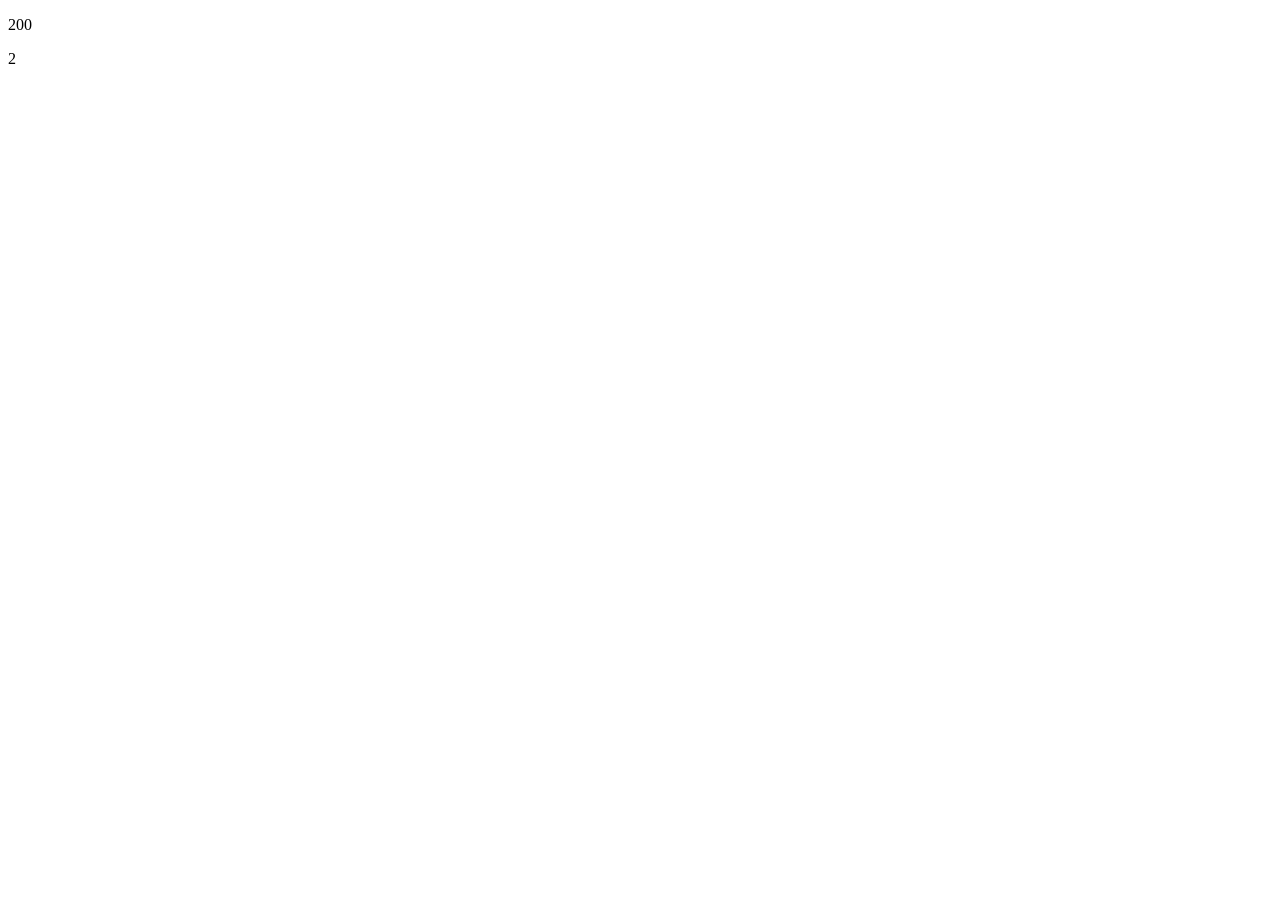
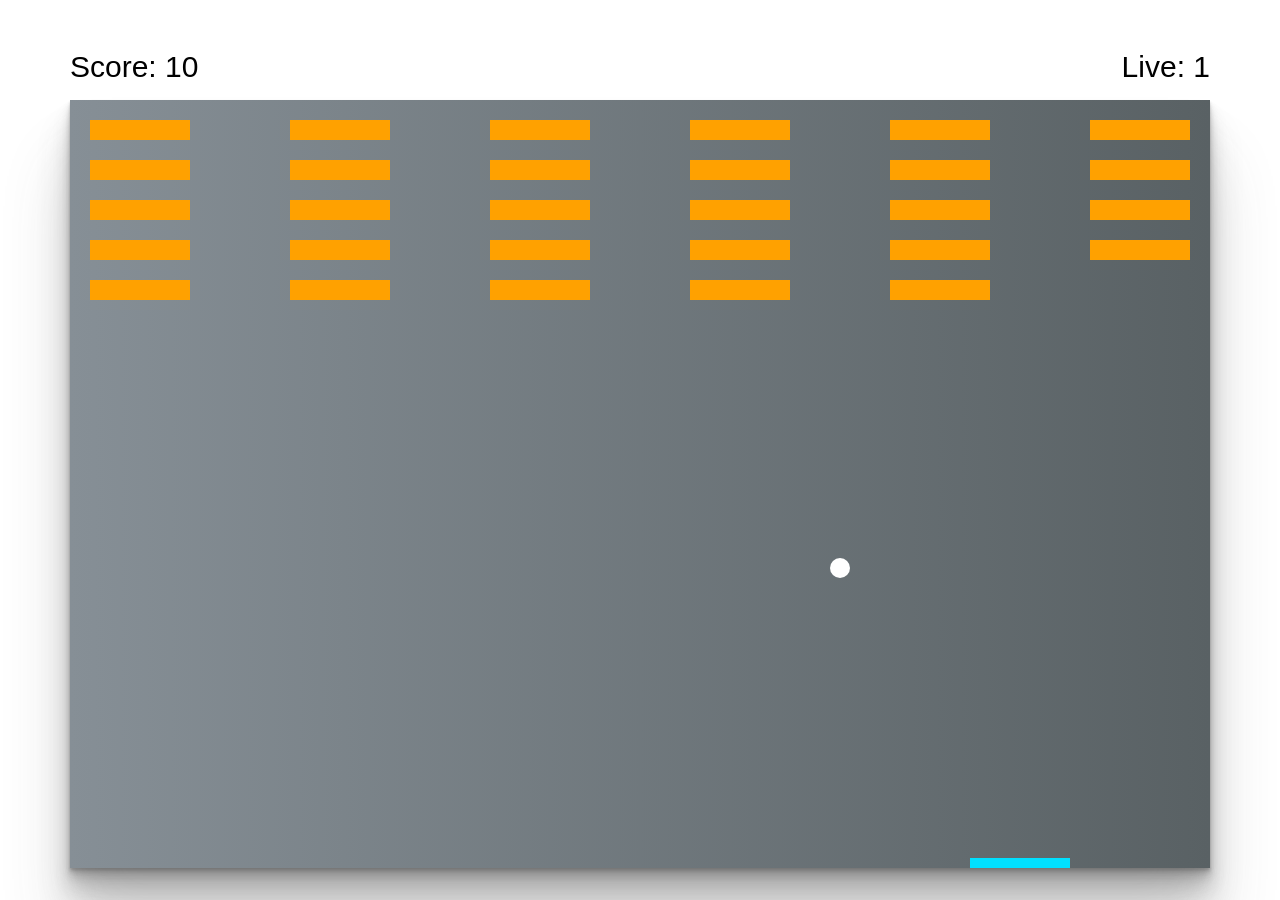
Before and after one commit to thuannguyen13/Block-Breaker, a plain HTML site: page index.html in a window 1280 px wide. Before the commit the page ends 800 px from the top, so only its background shows below. Drawn offline with Linux system fonts and the light colour scheme; the site is published under a folder, as on GitHub Pages, so addresses that start at the root find nothing.

Commit message:
update URL

```diff
--- a/index.html
+++ b/index.html
@@ -3,7 +3,7 @@
   <head>
     <meta charset="utf-8">
     <title>Block-Breaker-Game-Practice</title>
-    <link rel="stylesheet" href="/style/styling.css">
+    <link rel="stylesheet" href="style/styling.css">
   </head>
   <body>
     <div class="main">
@@ -12,7 +12,7 @@
       <canvas id="game" width="1000px" height="500px"></canvas>
     </div>
   </body>
-  <script type="text/javascript" src="/script/main.js">
+  <script type="text/javascript" src="script/main.js">
 
   </script>
 </html>
```
